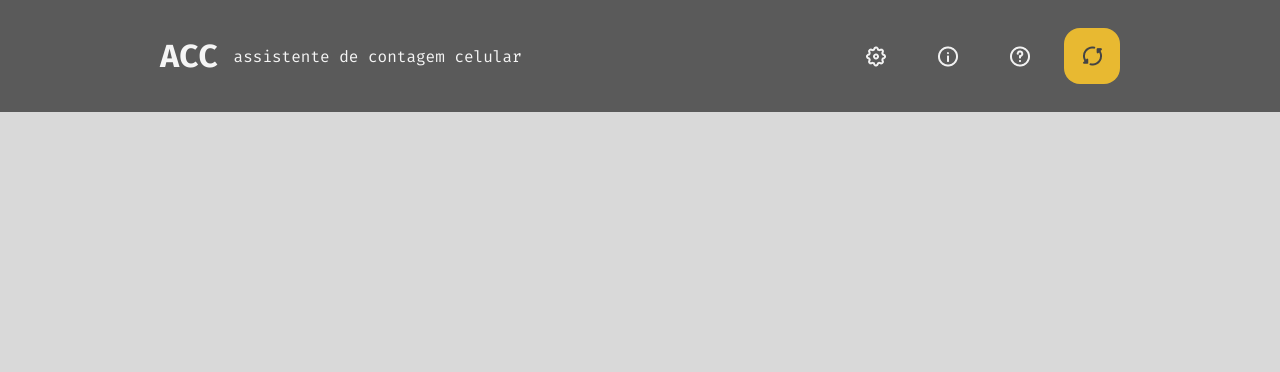
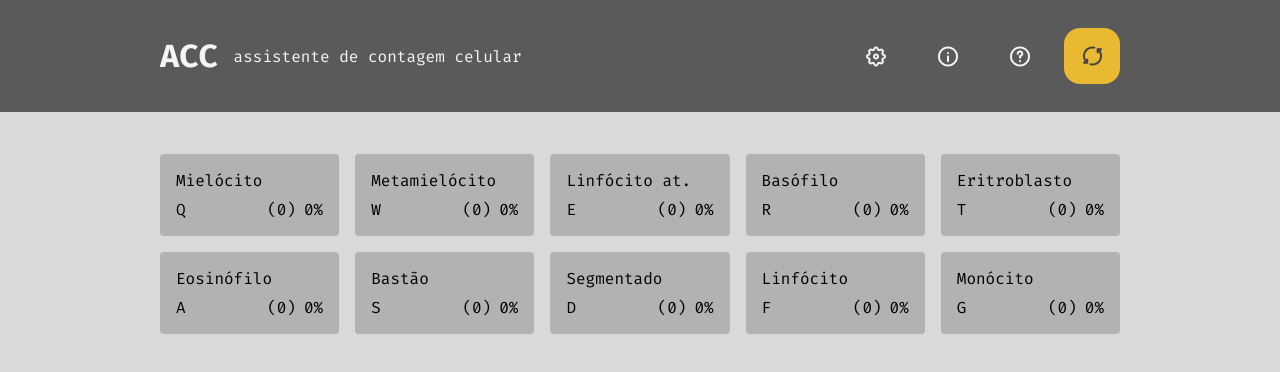
Before and after one commit to marlonnl/ACC, a React (Create React App) app: page / in a window 1280 px wide. Shown: the top 372 px of the page. Built offline with nearby package versions, Linux system fonts and the light colour scheme; a web font is replaced by a local one.

Commit message:
✨ feat: componente Cell e CellList (esqueleto).

```diff
--- a/src/App.tsx
+++ b/src/App.tsx
@@ -1,3 +1,4 @@
+import CellList from './components/CellList'
 import Header from './components/Header'
 import { GlobalStyle } from './styles'
 
@@ -6,6 +7,7 @@ function App() {
     <>
       <GlobalStyle />
       <Header />
+      <CellList />
     </>
   )
 }
--- /dev/null
+++ b/src/components/Cell/index.tsx
@@ -0,0 +1,23 @@
+import { CardCount, CardInfo, CellCard } from './styles'
+
+type Props = {
+  name: string
+  ckey: string
+}
+
+const Cell = ({ name, ckey }: Props) => (
+  <CellCard>
+    <div>
+      <p>{name}</p>
+    </div>
+    <CardInfo>
+      <p>{ckey}</p>
+      <CardCount>
+        <p>(0)</p>
+        <p>0%</p>
+      </CardCount>
+    </CardInfo>
+  </CellCard>
+)
+
+export default Cell
--- /dev/null
+++ b/src/components/Cell/styles.ts
@@ -0,0 +1,19 @@
+import styled from 'styled-components'
+
+export const CellCard = styled.div`
+  background-color: #b2b2b2;
+  padding: 16px;
+  border-radius: 4px;
+`
+
+export const CardInfo = styled.div`
+  display: flex;
+  align-items: end;
+  justify-content: space-between;
+  margin-top: 8px;
+`
+
+export const CardCount = styled.div`
+  display: flex;
+  gap: 8px;
+`
--- /dev/null
+++ b/src/components/CellList/index.tsx
@@ -0,0 +1,22 @@
+import Cell from '../Cell'
+import { CellListContainer } from './styles'
+
+const CellList = () => (
+  <div className="container">
+    <CellListContainer>
+      <Cell name="Mielócito" ckey="Q" />
+      <Cell name="Metamielócito" ckey="W" />
+      <Cell name="Linfócito at." ckey="E" />
+      <Cell name="Basófilo" ckey="R" />
+      <Cell name="Eritroblasto" ckey="T" />
+
+      <Cell name="Eosinófilo" ckey="A" />
+      <Cell name="Bastão" ckey="S" />
+      <Cell name="Segmentado" ckey="D" />
+      <Cell name="Linfócito" ckey="F" />
+      <Cell name="Monócito" ckey="G" />
+    </CellListContainer>
+  </div>
+)
+
+export default CellList
--- /dev/null
+++ b/src/components/CellList/styles.ts
@@ -0,0 +1,8 @@
+import styled from 'styled-components'
+
+export const CellListContainer = styled.div`
+  margin-top: 42px;
+  display: grid;
+  grid-template-columns: repeat(5, 1fr);
+  gap: 16px;
+`
```
